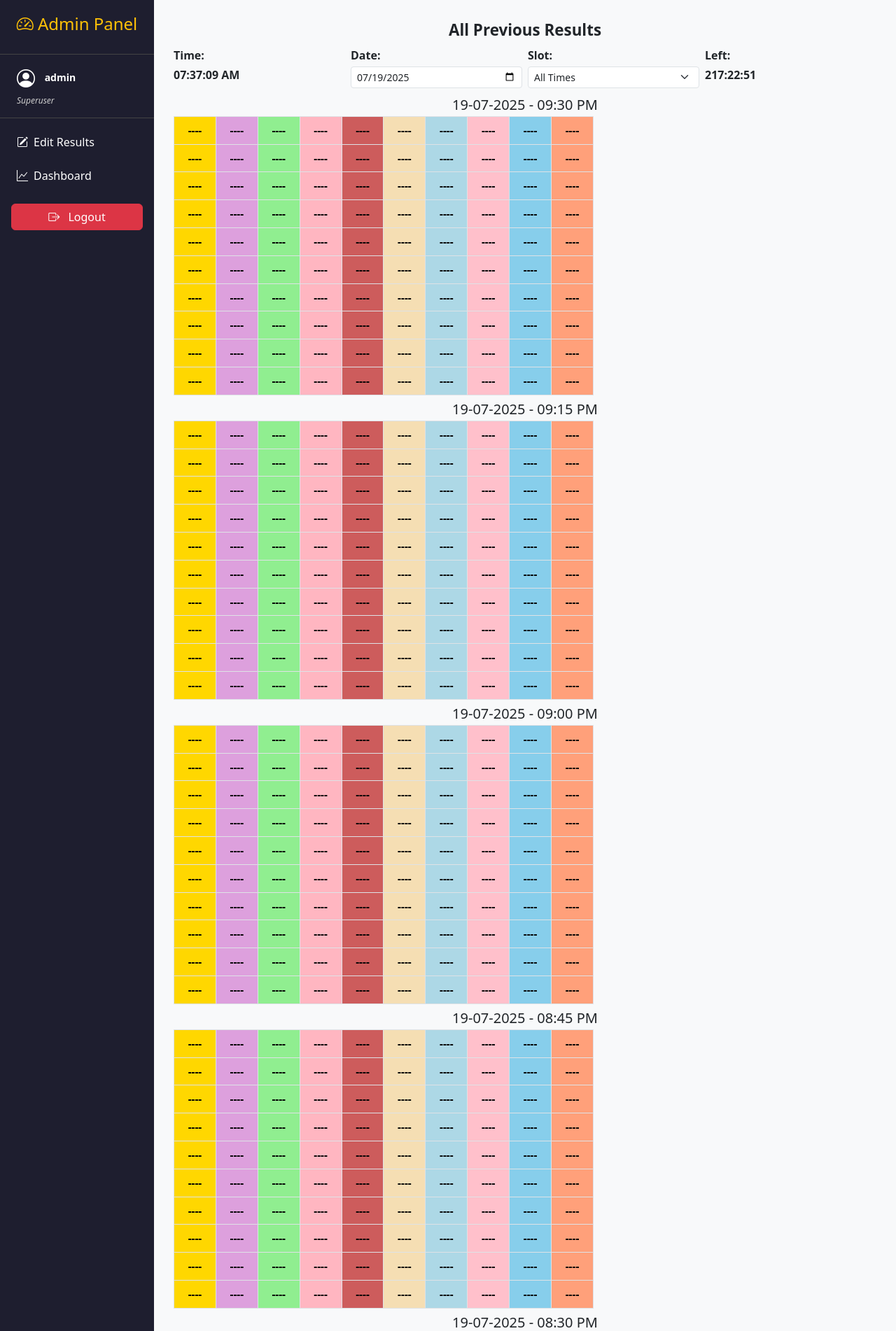
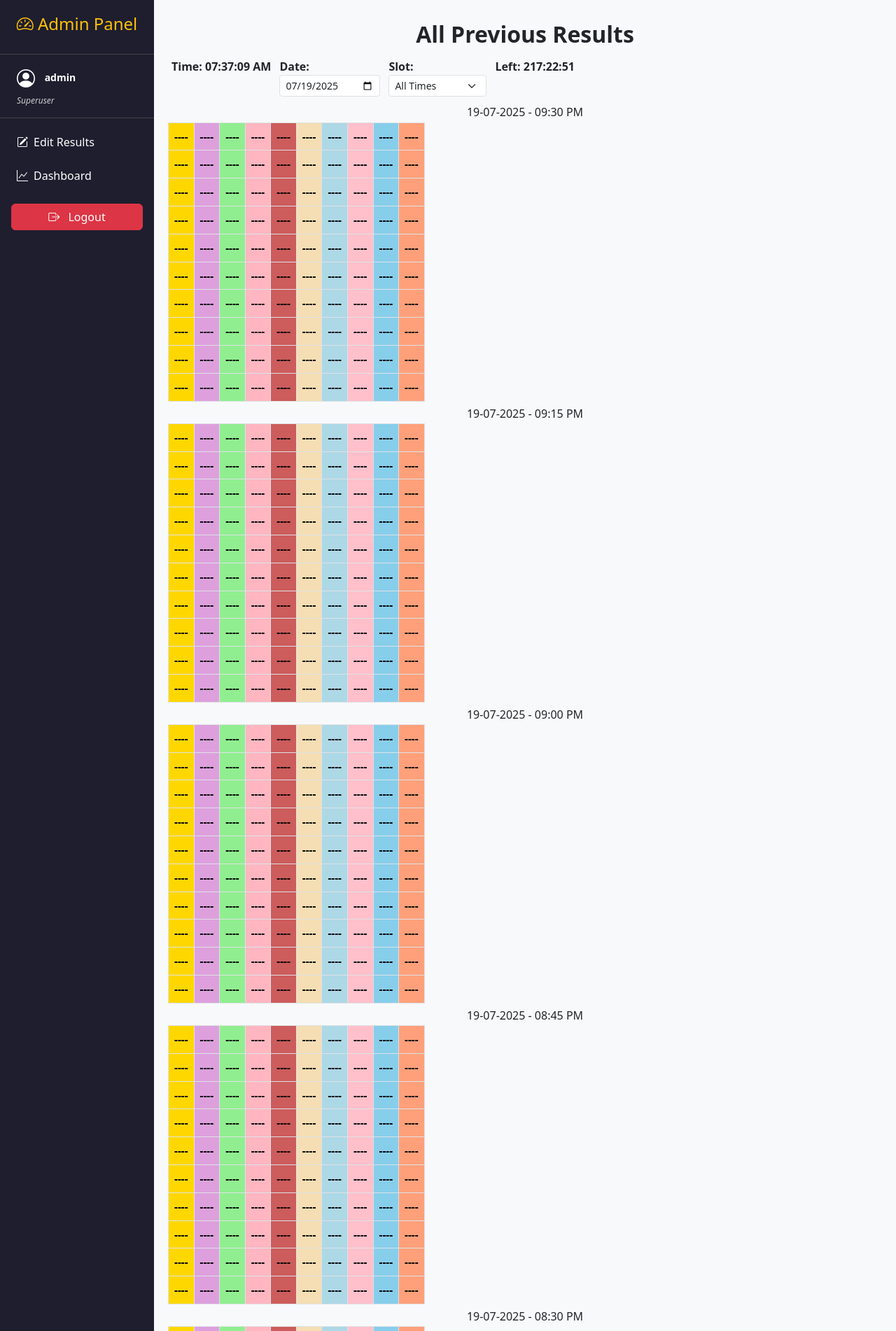
Before and after one commit to priyankaaurade1/lotteryproject1, a Django app: page /adminpanel in a window 1280 px wide. Shown: the part 56-1958 px from the top of the page at 70% size. Run offline with Django 5.2, Linux system fonts and the light colour scheme; a user stored in the database is signed in; data comes from the database, SQL or seed files in the repository.

Commit message:
back to normal view for resulthistory

```diff
--- a/lottery/templates/lottery/results_history.html
+++ b/lottery/templates/lottery/results_history.html
@@ -1,83 +1,92 @@
 {% extends 'lottery/base_adminpanel.html' %}
 {% block content %}
 <style>
-  body, html {
-    overflow-x: hidden;
+  /* Remove default container padding that can shrink table on mobile */
+  .container-fluid, .container {
+    padding: 0;
+    margin: 0;
+    max-width: 100%;
   }
 
-  .history-title {
+  h2.history-title {
+    margin: 10px 0;
+    padding: 0;
+    font-weight: bold;
     text-align: center;
-    font-weight: bold;
-    margin: 10px 0;
-    font-size: 1.4rem;
-    padding: 0 10px;
-    word-wrap: break-word;
-  }
-
-  @media (max-width: 768px) {
-    .history-title {
-      font-size: 1.2rem;
-      margin: 8px 0;
-      padding: 0 5px;
-    }
   }
 
   #historyForm {
     font-weight: bold;
     font-size: 1rem;
-    margin-bottom: 0.75rem;
+    overflow-x: auto;
+    white-space: nowrap;
+    display: flex;
+    gap: 0.75rem;
+    padding: 5px;
+    -webkit-overflow-scrolling: touch;
+  }
+
+  #historyForm .form-control,
+  #historyForm .form-select {
+    min-width: 140px;
   }
 
   @media (max-width: 768px) {
     #historyForm {
       font-size: 0.9rem;
+      padding: 3px;
+    }
+
+    #historyForm .form-control,
+    #historyForm .form-select {
+      min-width: 120px;
+      font-size: 0.85rem;
     }
   }
 
   .table-responsive {
-    width: 100%;
+    margin: 0;
+    padding: 0;
     overflow-x: auto;
     -webkit-overflow-scrolling: touch;
-    padding: 0;
-    margin: 0;
   }
 
   .table {
-    min-width: 600px;
-    width: max-content;
+    margin: 0;
+    width: auto;
   }
 
   td {
-    padding: 6px;
+    padding: 4px;
     text-align: center;
     font-weight: bold;
     font-size: 0.95rem;
+    white-space: nowrap;
   }
 
   @media (max-width: 768px) {
     td {
       font-size: 0.85rem;
-      padding: 4px;
+      padding: 2px;
     }
   }
 </style>
-<div class="container-fluid px-2">
+
+<div class="container-fluid">
   <h2 class="history-title">All Previous Results</h2>
 
-  <form method="post" id="historyForm" class="row g-2">
+  <form method="post" id="historyForm">
     {% csrf_token %}
-    <div class="col-12 col-md-3">
-      <label class="form-label mb-1">Time:</label>
-      <div class="d-flex align-items-center gap-2">
+    <div>
+      <label class="mb-0">Time:</label>
       <span id="currentTime">--:--:--</span>
     </div>
-    </div>
-    <div class="col-12 col-md-3">
-      <label class="form-label mb-1">Date:</label>
+    <div>
+      <label class="mb-0">Date:</label>
       <input type="date" name="date" value="{{ selected_date }}" class="autoSubmit form-control form-control-sm">
     </div>
-    <div class="col-12 col-md-3">
-      <label class="form-label mb-1">Slot:</label>
+    <div>
+      <label class="mb-0">Slot:</label>
       <select name="time" class="autoSubmit form-select form-select-sm">
         <option {% if not selected_time or selected_time == "All Times" %}selected{% endif %}>All Times</option>
         {% for slot in time_slots %}
@@ -85,11 +94,9 @@
         {% endfor %}
       </select>
     </div>
-    <div class="col-12 col-md-3">
-      <label class="form-label mb-1">Left:</label>
-      <div class="d-flex align-items-center gap-2">
+    <div>
+      <label class="mb-0">Left:</label>
       <span id="nextDraw">--:--:--</span>
-      </div>
     </div>
     <input type="hidden" id="nextDrawTime" value="{{ next_draw_time_str }}">
   </form>
@@ -100,8 +107,9 @@
     </div>
   {% endif %}
 
+  <div class="scrollable-container">
     {% for group in result_tables %}
-    <h5 class="text-center mt-2 mb-1">{{ group.date }} - {{ group.time_slot }}</h5>
+      <h5 class="text-center mt-2 mb-1" style="font-size: 1rem;">{{ group.date }} - {{ group.time_slot }}</h5>
       <div class="table-responsive">
         <table class="table table-bordered text-center mb-0">
           {% for row in group.table %}
@@ -132,6 +140,8 @@
       </div>
     {% endfor %}
   </div>
+</div>
+
 <script>
 function updateTimes() {
   const now = new Date();
```
Lines whose indentation alone changed are shown as unchanged.
